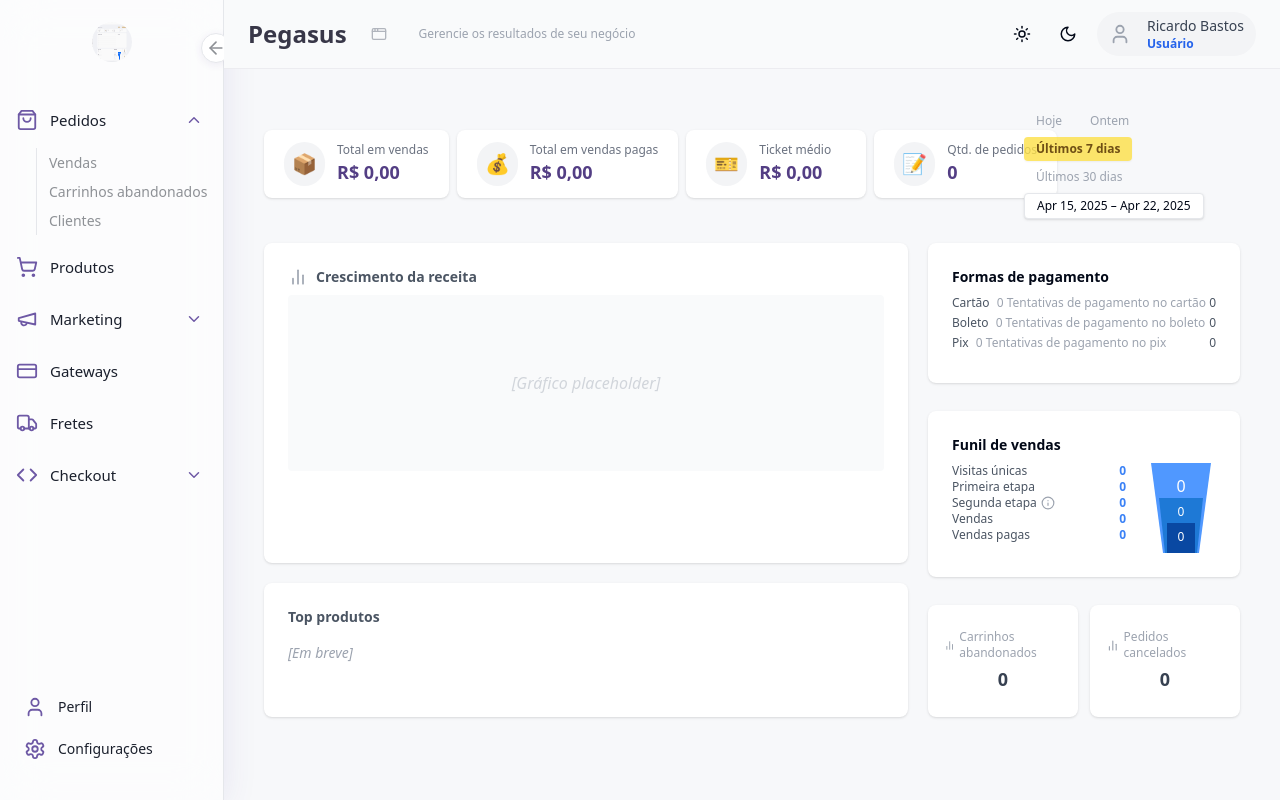
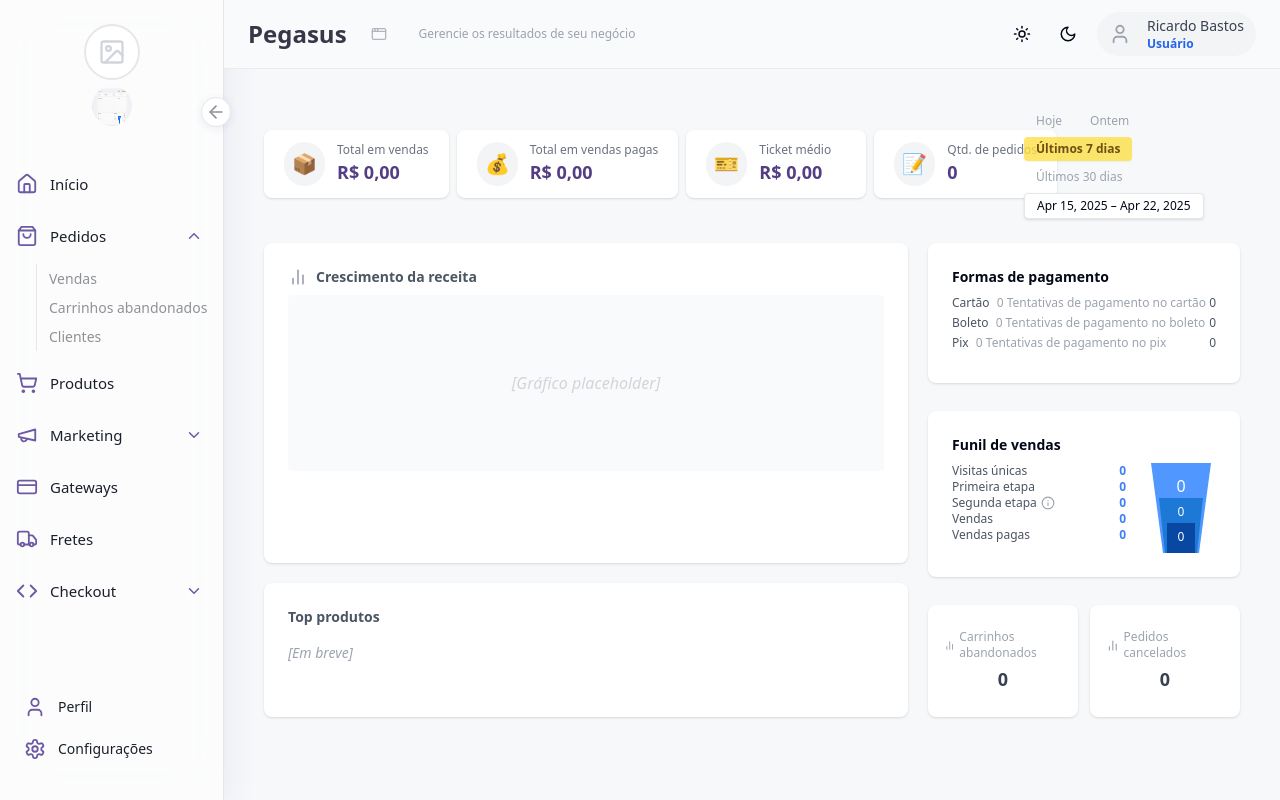
Before and after one commit to Rckbastos/clear-cart-checkout, a React (Vite) app: page / in a window 1280 px wide. Built offline with nearby package versions, Linux system fonts and the light colour scheme.

Commit message:
feat: Add store logo and home menu item
Adds an editable image field for the store logo at the top of the sidebar and inserts a "Inicio" menu item below the logo and before the "Pedidos" menu item.

```diff
--- a/src/components/DashboardSidebar.tsx
+++ b/src/components/DashboardSidebar.tsx
@@ -1,10 +1,16 @@
-
 import React, { useState } from "react";
 import { SidebarDesktop } from "./dashboard-sidebar/SidebarDesktop";
 import { SidebarMobile } from "./dashboard-sidebar/SidebarMobile";
+import { StoreImageUpload } from "./dashboard-sidebar/StoreImageUpload";
 
 // Shared menu config for both sidebar views
 const MENU = [
+  {
+    key: "inicio",
+    icon: "home",
+    label: "Início",
+    collapsible: false,
+  },
   {
     key: "pedidos",
     icon: "shopping-bag",
@@ -69,6 +75,7 @@ export default function DashboardSidebar() {
     marketing: false,
     checkout: false,
   });
+  const [imageUrl, setImageUrl] = useState<string | null>(null);
 
   function handleToggleSection(section: string) {
     setOpenSections((prev) => ({
@@ -86,6 +93,8 @@ export default function DashboardSidebar() {
         menu={MENU}
         openSections={openSections}
         handleToggleSection={handleToggleSection}
+        imageUrl={imageUrl}
+        setImageUrl={setImageUrl}
       />
 
       {/* Desktop Sidebar */}
@@ -95,6 +104,8 @@ export default function DashboardSidebar() {
         menu={MENU}
         openSections={openSections}
         handleToggleSection={handleToggleSection}
+        imageUrl={imageUrl}
+        setImageUrl={setImageUrl}
       />
     </>
   );
--- a/src/components/dashboard-sidebar/SidebarDesktop.tsx
+++ b/src/components/dashboard-sidebar/SidebarDesktop.tsx
@@ -2,15 +2,17 @@
 import React from "react";
 import {
   ShoppingCart, ShoppingBag, CreditCard, Truck,
-  Megaphone, Code
+  Megaphone, Code, Home
 } from "lucide-react";
 import { SidebarLogo } from "./SidebarLogo";
 import { SidebarToggleButton } from "./SidebarToggleButton";
 import { SidebarMenu } from "./SidebarMenu";
 import { SidebarFooter } from "./SidebarFooter";
+import { StoreImageUpload } from "./StoreImageUpload";
 
 // Map string keys to lucide icons
 const iconsMap: Record<string, React.ReactNode> = {
+  "home": <Home size={22} />,
   "shopping-bag": <ShoppingBag size={22} />,
   "shopping-cart": <ShoppingCart size={22} />,
   "credit-card": <CreditCard size={22} />,
@@ -25,6 +27,8 @@ type Props = {
   menu: any[];
   openSections: { [key: string]: boolean };
   handleToggleSection: (key: string) => void;
+  imageUrl: string | null;
+  setImageUrl: (url: string | null) => void;
 };
 
 export function SidebarDesktop({
@@ -33,6 +37,8 @@ export function SidebarDesktop({
   menu,
   openSections,
   handleToggleSection,
+  imageUrl,
+  setImageUrl
 }: Props) {
   const dividerColor = "#e5e7eb";
   const iconColor = "#6E59A5";
@@ -46,6 +52,8 @@ export function SidebarDesktop({
       `}
       style={{ borderRight: `1px solid ${dividerColor}` }}
     >
+      {/* Editable logo at top */}
+      <StoreImageUpload imageUrl={imageUrl} setImageUrl={setImageUrl} />
       {/* Logo */}
       <div className="flex items-center relative w-full mb-6 h-12">
         <div className={`flex-1 flex justify-center transition-all`}>
--- a/src/components/dashboard-sidebar/SidebarMobile.tsx
+++ b/src/components/dashboard-sidebar/SidebarMobile.tsx
@@ -2,13 +2,15 @@
 import React from "react";
 import {
   ShoppingCart, ShoppingBag, CreditCard, Truck,
-  Megaphone, Code, ChevronRight, ChevronLeft
+  Megaphone, Code, ChevronRight, ChevronLeft, Home
 } from "lucide-react";
 import { SidebarLogo } from "./SidebarLogo";
 import { SidebarMenu } from "./SidebarMenu";
 import { SidebarFooter } from "./SidebarFooter";
+import { StoreImageUpload } from "./StoreImageUpload";
 
 const iconsMap: Record<string, React.ReactNode> = {
+  "home": <Home size={22} />,
   "shopping-bag": <ShoppingBag size={22} />,
   "shopping-cart": <ShoppingCart size={22} />,
   "credit-card": <CreditCard size={22} />,
@@ -23,6 +25,8 @@ type Props = {
   menu: any[];
   openSections: { [key: string]: boolean };
   handleToggleSection: (key: string) => void;
+  imageUrl: string | null;
+  setImageUrl: (url: string | null) => void;
 };
 
 export function SidebarMobile({
@@ -31,6 +35,8 @@ export function SidebarMobile({
   menu,
   openSections,
   handleToggleSection,
+  imageUrl,
+  setImageUrl,
 }: Props) {
   const dividerColor = "#e5e7eb";
   const iconColor = "#6E59A5";
@@ -65,6 +71,8 @@ export function SidebarMobile({
         style={{ borderRight: `1px solid ${dividerColor}` }}
       >
         <div className="flex flex-col h-full">
+          {/* Editable logo at top */}
+          <StoreImageUpload imageUrl={imageUrl} setImageUrl={setImageUrl} />
           {/* Top bar (logo + close button) */}
           <div className="flex items-center justify-between p-4 pb-2">
             <SidebarLogo />
--- /dev/null
+++ b/src/components/dashboard-sidebar/StoreImageUpload.tsx
@@ -0,0 +1,59 @@
+
+import React, { useRef } from "react";
+import { Image as ImageIcon } from "lucide-react";
+
+type Props = {
+  imageUrl: string | null;
+  setImageUrl: (url: string | null) => void;
+};
+
+export function StoreImageUpload({ imageUrl, setImageUrl }: Props) {
+  const inputRef = useRef<HTMLInputElement | null>(null);
+
+  function handleImageChange(e: React.ChangeEvent<HTMLInputElement>) {
+    if (e.target.files && e.target.files[0]) {
+      const file = e.target.files[0];
+      const reader = new FileReader();
+      reader.onload = (ev) => {
+        if (typeof ev.target?.result === "string") {
+          setImageUrl(ev.target.result);
+        }
+      };
+      reader.readAsDataURL(file);
+    }
+  }
+
+  return (
+    <div className="flex flex-col items-center mb-2 relative group cursor-pointer">
+      <div
+        className="w-14 h-14 rounded-full border-2 border-gray-200 bg-white flex items-center justify-center overflow-hidden relative"
+        onClick={() => inputRef.current?.click()}
+        tabIndex={0}
+        aria-label="Alterar imagem da loja"
+        role="button"
+      >
+        {imageUrl ? (
+          <img
+            src={imageUrl}
+            alt="Logo da loja"
+            className="object-cover w-full h-full"
+          />
+        ) : (
+          <ImageIcon className="text-gray-300" size={28} />
+        )}
+        <div className="absolute inset-0 bg-black/20 opacity-0 group-hover:opacity-100 transition-all flex items-center justify-center rounded-full">
+          <span className="text-xs text-white font-medium">
+            Editar
+          </span>
+        </div>
+      </div>
+      <input
+        ref={inputRef}
+        type="file"
+        accept="image/*"
+        className="hidden"
+        onChange={handleImageChange}
+      />
+    </div>
+  );
+}
```
